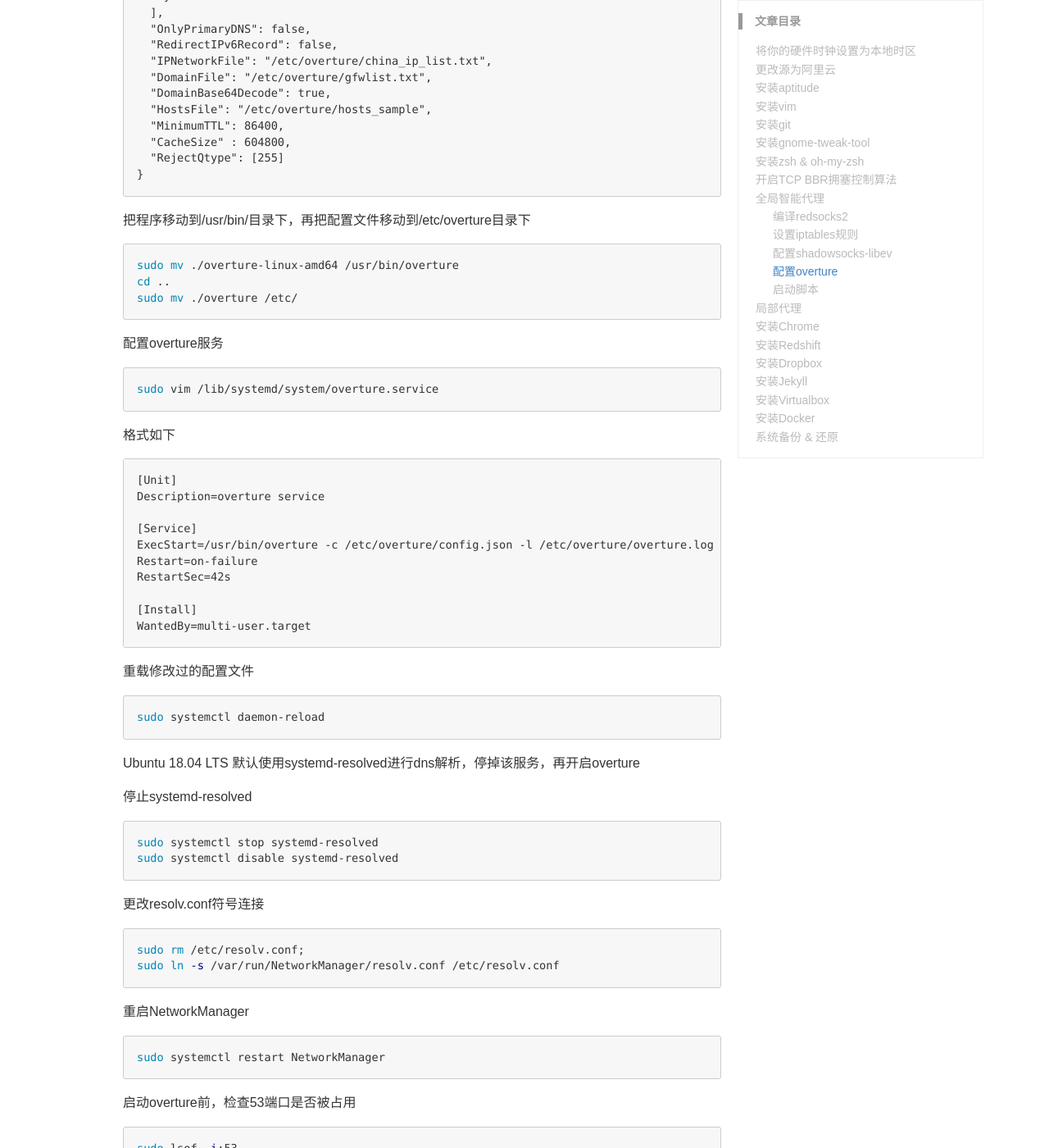
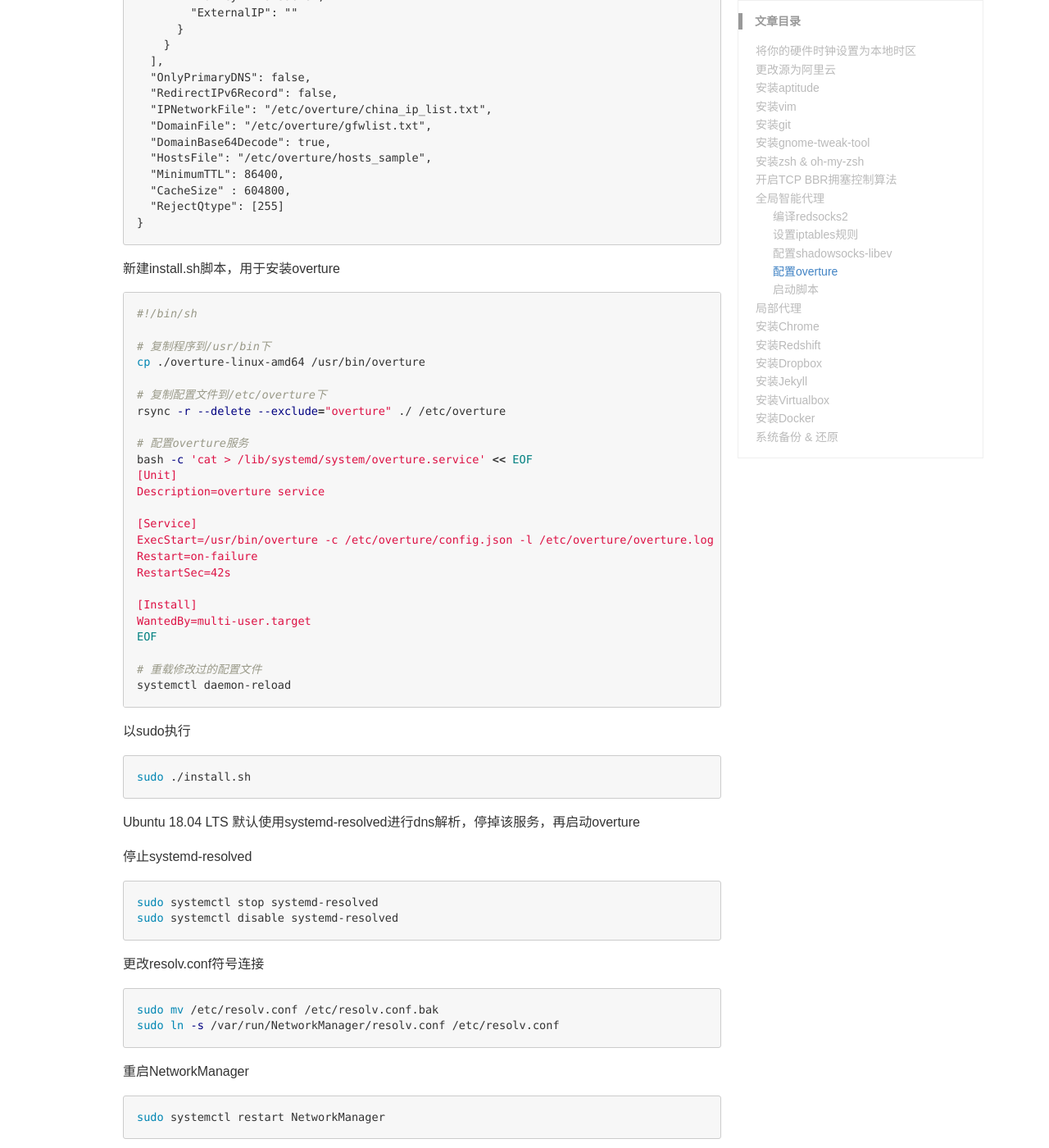
Before and after one commit to gemhowie/blog, a Jekyll site: the page built from _posts/2018-04-27-ubuntu-18.04-LTS-config.md, in a window 1280 px wide and 1400 px high, scrolled down 11067 px. Shown: the whole window at 82% size. Built offline with Jekyll 4.4.1, drawn with Linux system fonts in a browser that asks for light colours; comment, search, counter and statistics services are not loaded; some of the changed text lies outside the part shown.

Commit message:
global fix

````diff
--- a/_posts/2018-04-27-ubuntu-18.04-LTS-config.md
+++ b/_posts/2018-04-27-ubuntu-18.04-LTS-config.md
@@ -141,14 +141,17 @@ Linux kernel 4.9+ 已经支持`tcp_bbr`，ubuntu 18.04 默认使用4.15内核，
 写入配置文件
 
 ```sh
-echo "net.core.default_qdisc=fq" >> /etc/sysctl.conf
-echo "net.ipv4.tcp_congestion_control=bbr" >> /etc/sysctl.conf
+sudo bash -c 'cat >> /etc/sysctl.conf' << EOF
+
+net.core.default_qdisc=fq
+net.ipv4.tcp_congestion_control=bbr
+EOF
 ```
 
 让内核配置生效
 
 ```sh
-sysctl -p
+sudo sysctl -p
 ```
 
 以下两条命令的结果中都有bbr，说明内核已经开启bbr
@@ -535,23 +538,19 @@ vim ./config.json
 }
 ```
 
-把程序移动到/usr/bin/目录下，再把配置文件移动到/etc/overture目录下
+新建install.sh脚本，用于安装overture
 
 ```sh
-sudo mv ./overture-linux-amd64 /usr/bin/overture
-cd ..
-sudo mv ./overture /etc/
-```
+#!/bin/sh
 
-配置overture服务
+# 复制程序到/usr/bin下
+cp ./overture-linux-amd64 /usr/bin/overture
 
-```sh
-sudo vim /lib/systemd/system/overture.service
-```
+# 复制配置文件到/etc/overture下
+rsync -r --delete --exclude="overture" ./ /etc/overture
 
-格式如下
-
-```
+# 配置overture服务
+bash -c 'cat > /lib/systemd/system/overture.service' << EOF
 [Unit]
 Description=overture service
 
@@ -562,15 +561,19 @@ RestartSec=42s
 
 [Install]
 WantedBy=multi-user.target
+EOF
+
+# 重载修改过的配置文件
+systemctl daemon-reload
 ```
 
-重载修改过的配置文件
+以sudo执行
 
 ```sh
-sudo systemctl daemon-reload
+sudo ./install.sh
 ```
 
-Ubuntu 18.04 LTS 默认使用systemd-resolved进行dns解析，停掉该服务，再开启overture
+Ubuntu 18.04 LTS 默认使用systemd-resolved进行dns解析，停掉该服务，再启动overture
 
 停止systemd-resolved
 
@@ -582,7 +585,7 @@ sudo systemctl disable systemd-resolved
 更改resolv.conf符号连接
 
 ```sh
-sudo rm /etc/resolv.conf;
+sudo mv /etc/resolv.conf /etc/resolv.conf.bak
 sudo ln -s /var/run/NetworkManager/resolv.conf /etc/resolv.conf
 ```
 
@@ -714,13 +717,6 @@ socks5  127.0.0.1 1080
 ```
 
 # 安装Chrome
-
-```sh
-wget -q -O - https://raw.githubusercontent.com/longhr/ubuntu1604hub/master/linux_signing_key.pub | sudo apt-key add
-sudo sh -c 'echo "deb [ arch=amd64 ] http://dl.google.com/linux/chrome/deb/ stable main" >> /etc/apt/sources.list.d/google-chrome.list'
-sudo apt-get update
-sudo apt-get install google-chrome-stable
-```
 
 ```sh
 sudo apt-get install gdebi
@@ -899,10 +895,12 @@ curl -L https://github.com/docker/machine/releases/download/v0.13.0/docker-machi
 ```sh
 #!/bin/sh
 
-# 备份文件所存放的位置，根据需求自己更改
-BACKUP_FILE_PATH=/media/howie/F63E9E535BFBE2AE
+# 备份文件所存放的位置，根据实际情况更改
+BACKUP_FILE_PATH=/media/howie/F63E9E535BFBE2AE/Ubuntu
 
-sudo tar -zvcpf $BACKUP_FILE_PATH/ubuntu.tar.gz \
+sudo cp -r /var/cache/apt/archives/* $BACKUP_FILE_PATH/archives/
+
+sudo bash -c 'tar -zvcpf $BACKUP_FILE_PATH/ubuntu.tar.gz \
 --exclude=/proc \
 --exclude=/sys \
 --exclude=/dev \
@@ -917,7 +915,7 @@ sudo tar -zvcpf $BACKUP_FILE_PATH/ubuntu.tar.gz \
 --exclude=/home/*/.gvfs \
 --exclude=/home/*/.cache \
 --exclude=/home/*/.local/share/Trash \
-/
+/'
 
 # (可选)记录备份过程的log和error
 
@@ -927,6 +925,12 @@ sudo tar -zvcpf $BACKUP_FILE_PATH/ubuntu.tar.gz \
 还原
 
 通过live cd进入试用ubuntu
+
+备份文件所存放的位置，根据实际情况更改
+
+```sh
+BACKUP_FILE_PATH=/media/ubuntu/F63E9E535BFBE2AE/Ubuntu
+```
 
 查看分区情况
 
@@ -965,3 +969,50 @@ sudo tar -zxvpf /media/ubuntu/F63E9E535BFBE2AE/ubuntu.tar.gz -C /mnt --numeric-o
 cd /mnt
 sudo mkdir proc sys dev run mnt tmp var/log var/cache/apt/archives
 ```
+
+复制软件包
+
+```sh
+sudo cp -r $BACKUP_FILE_PATH/archives/* /var/cache/apt/archives/
+```
+
+修复grub2引导
+
+通过live cd进入试用ubuntu
+
+挂载安装的Linux分区
+
+```sh
+sudo mount /dev/nvme0n1p5 /mnt
+```
+
+挂载EFI分区
+
+```sh
+sudo mount /dev/nvme0n1p1 /mnt/boot/efi
+for i in /dev /dev/pts /proc /sys /run; do sudo mount -B $i /mnt$i; done
+```
+
+chroot到安装的Linux
+
+```sh
+sudo chroot /mnt
+```
+
+重装grub-efi
+
+```sh
+apt-get install --reinstall grub-efi
+```
+
+安装grub2到UEFI分区所在的硬盘上
+
+```sh
+grub-install /dev/nvme0n1
+```
+
+更新grub配置
+
+```sh
+update-grub
+```
````
Also changed, not shown: other parts of _posts/2018-04-27-ubuntu-18.04-LTS-config.md (+2 -2 lines).
